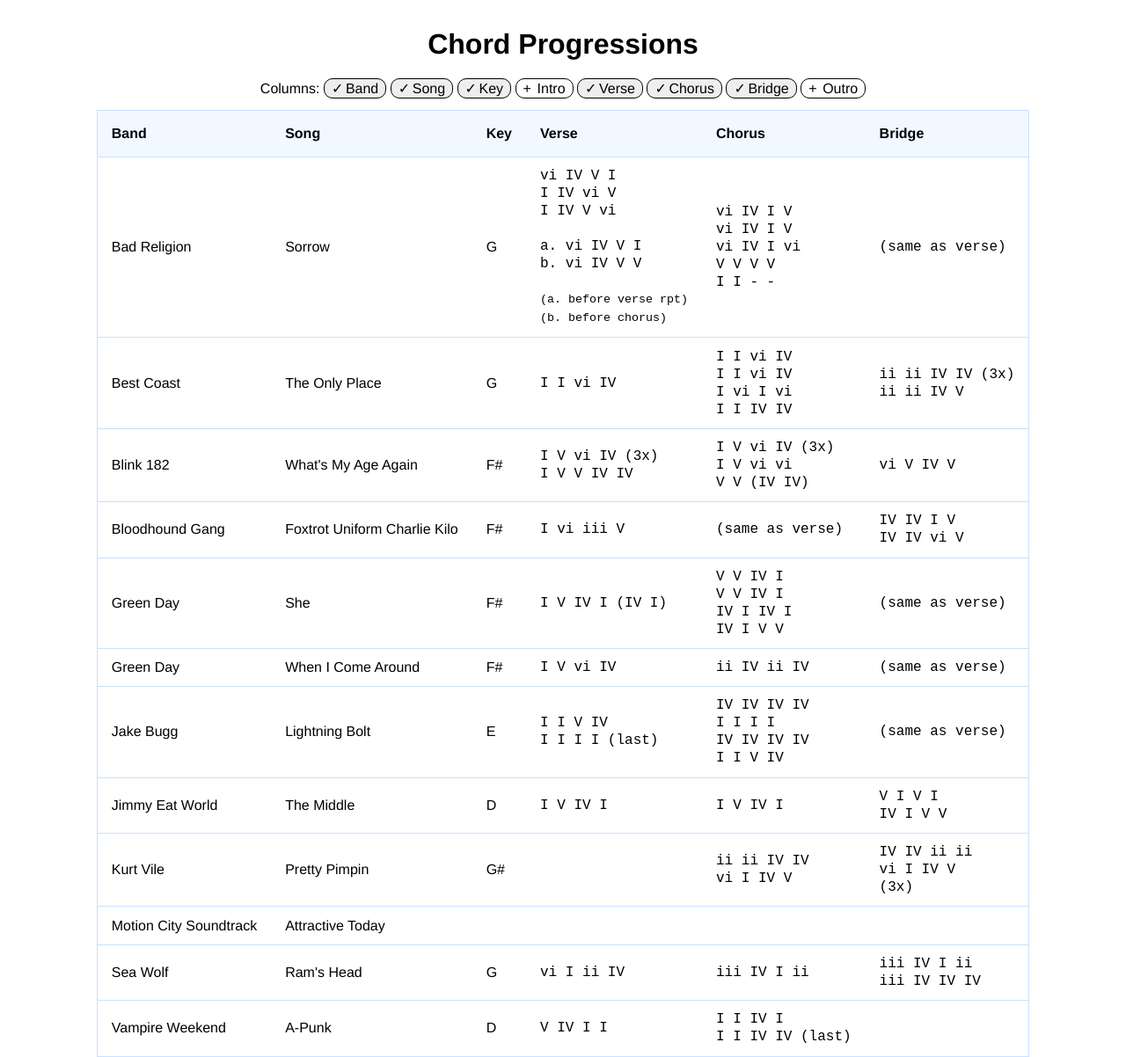
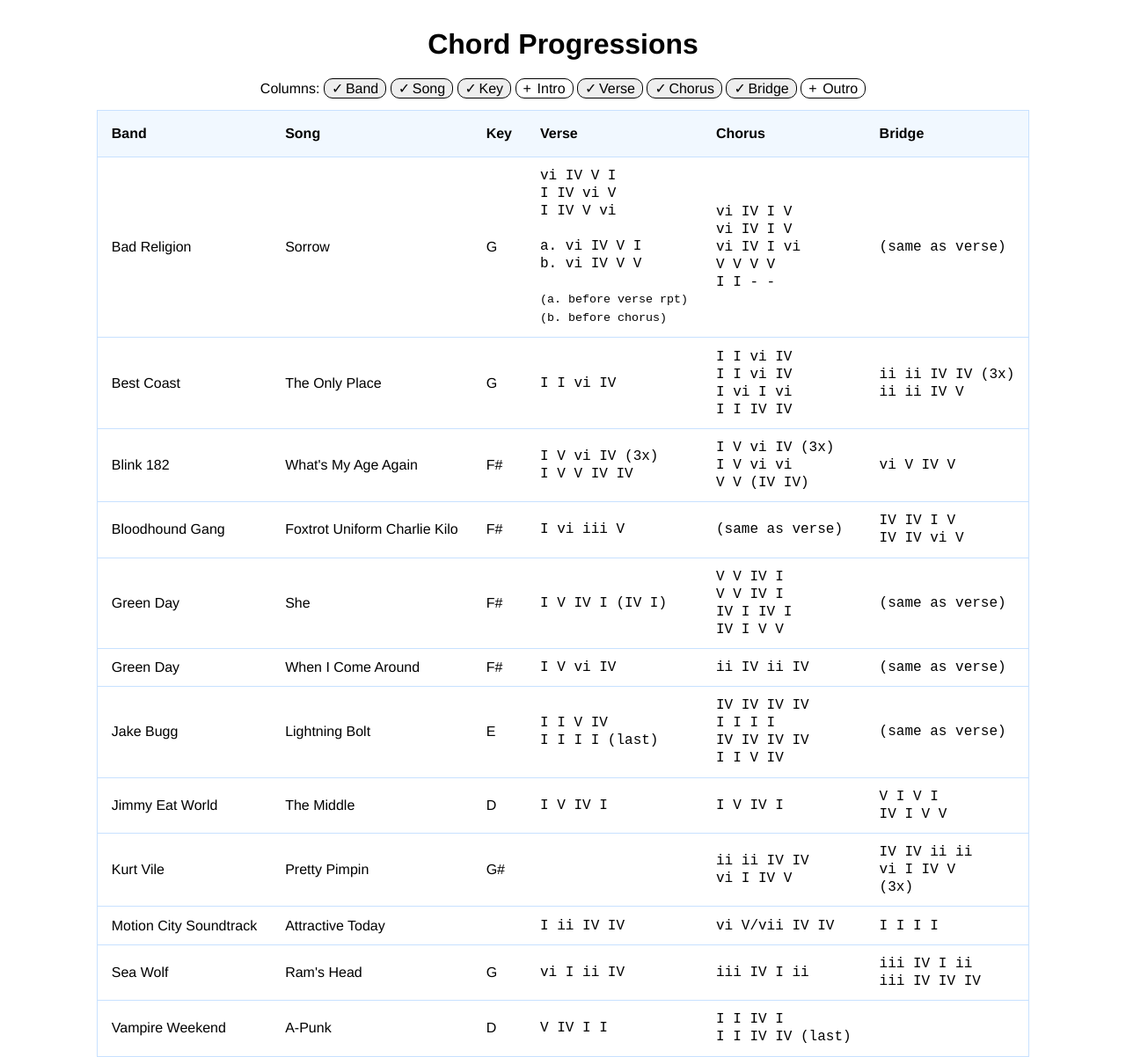
Before and after one commit to brgibson/www, a Jekyll site: the page built from chords/index.html, in a window 1280 px wide. Shown: the whole page at 88% size. Built offline with Jekyll 4.4.1, drawn with Linux system fonts in a browser that asks for light colours.

Commit message:
chord progressions - adding songs

```diff
--- a/_data/chords.json
+++ b/_data/chords.json
@@ -101,11 +101,11 @@
     "band": "Motion City Soundtrack",
     "title": "Attractive Today",
     "key": "",
-    "intro": "",
-    "verse": "",
-    "chorus": "",
-    "bridge": "",
-    "outro": ""
+    "intro": "I I I I",
+    "verse": "I ii IV IV",
+    "chorus": "vi V/vii IV IV",
+    "bridge": "I I I I",
+    "outro": "vi V/vii IV IV <br> vi V/vii IV IV <br> vi V/vii V vi <br> V vi V vi <br> V vi V vi"
   },
   {
     "band": "Sea Wolf",
```
